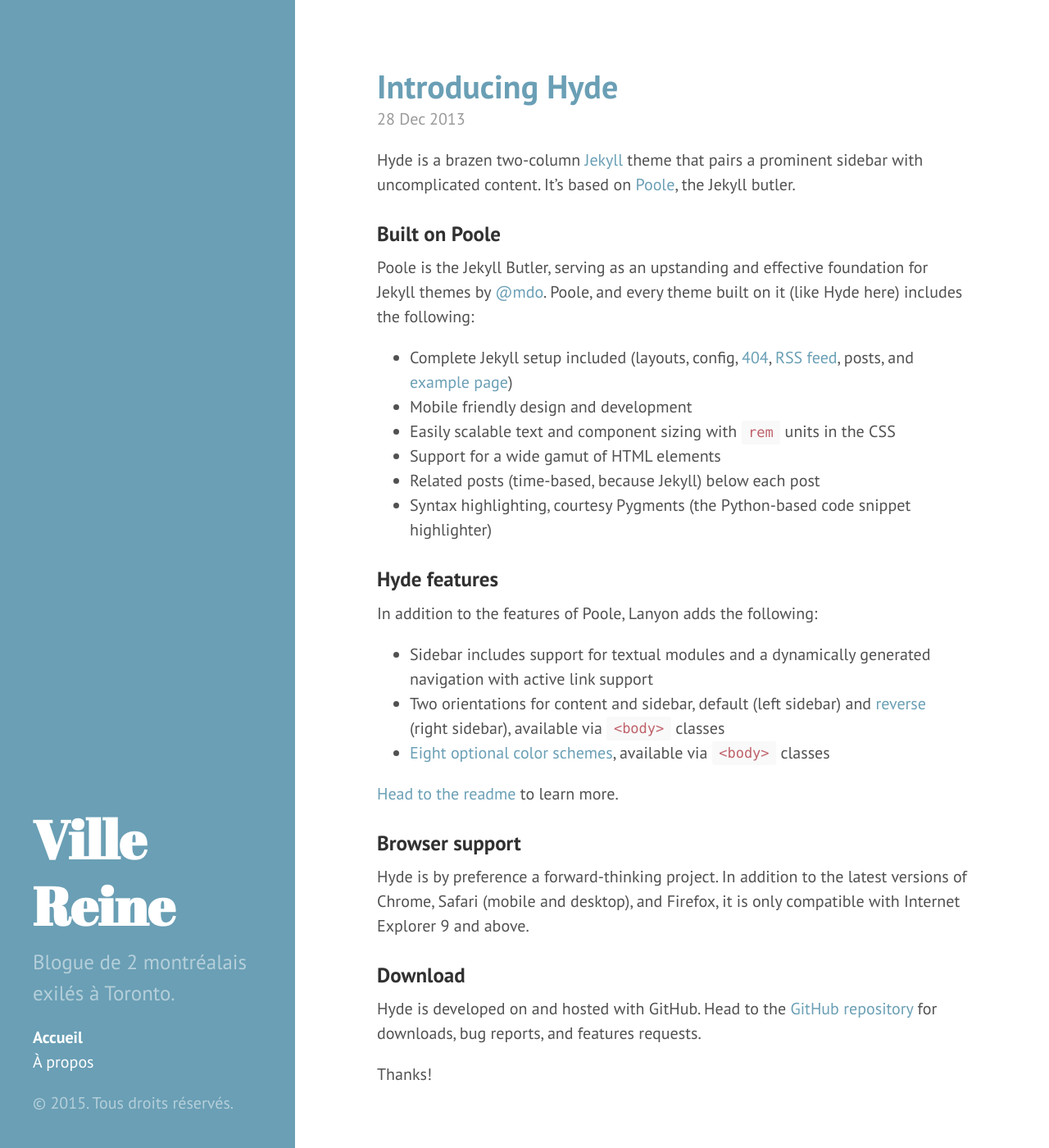
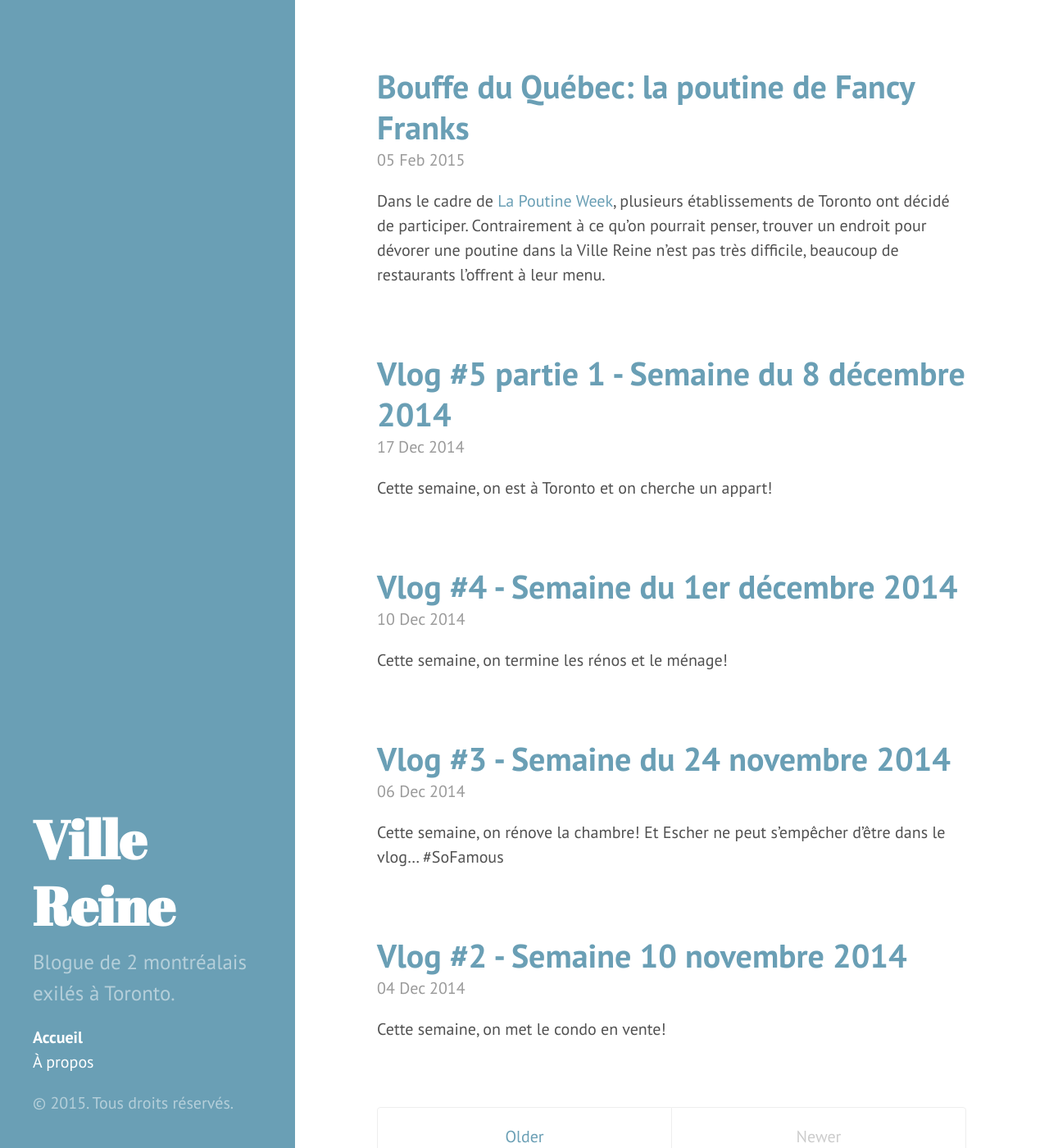
Before and after one commit to mmebonheur/villereine.github.io, a Jekyll site: the page built from index.html, in a window 1280 px wide and 1400 px high. Shown: the whole window at 82% size. Built offline with Jekyll 4.4.1, drawn with Linux system fonts in a browser that asks for light colours; Markdown is read by kramdown in place of the engine named in the settings; the list of posts is cut into pages by our own code; some of the changed text lies outside the part shown.

Commit message:
Imported posts from Ghost

```diff
--- a/_posts/2012-02-06-whats-jekyll.md
+++ /dev/null
@@ -1,12 +0,0 @@
----
-layout: post
-title: What's Jekyll?
----
-
-[Jekyll](http://jekyllrb.com) is a static site generator, an open-source tool for creating simple yet powerful websites of all shapes and sizes. From [the project's readme](https://github.com/mojombo/jekyll/blob/master/README.markdown):
-
-  > Jekyll is a simple, blog aware, static site generator. It takes a template directory [...] and spits out a complete, static website suitable for serving with Apache or your favorite web server. This is also the engine behind GitHub Pages, which you can use to host your project’s page or blog right here from GitHub.
-
-It's an immensely useful tool and one we encourage you to use here with Hyde.
-
-Find out more by [visiting the project on GitHub](https://github.com/mojombo/jekyll).
--- a/_posts/2012-02-07-example-content.md
+++ /dev/null
@@ -1,55 +0,0 @@
----
-layout: post
-title: Example content
----
-
-This blog post shows a few different types of content that's supported and styled with Hyde. Basic typography, images, and code are all supported.
-
------
-
-Cum sociis natoque penatibus et magnis <a href="#">dis parturient montes</a>, nascetur ridiculus mus. Aenean eu leo quam. Pellentesque ornare sem lacinia quam venenatis vestibulum. Sed posuere consectetur est at lobortis. Cras mattis consectetur purus sit amet fermentum.
-
-> Curabitur blandit tempus porttitor. **Nullam quis risus eget urna mollis** ornare vel eu leo. Nullam id dolor id nibh ultricies vehicula ut id elit.
-
-Etiam porta *sem malesuada magna* mollis euismod. Cras mattis consectetur purus sit amet fermentum. Aenean lacinia bibendum nulla sed consectetur.
-
-## Heading
-
-Vivamus sagittis lacus vel augue laoreet rutrum faucibus dolor auctor. Duis mollis, est non commodo luctus, nisi erat porttitor ligula, eget lacinia odio sem nec elit. Morbi leo risus, porta ac consectetur ac, vestibulum at eros.
-
-### Sub-heading
-
-Cum sociis natoque penatibus et magnis dis parturient montes, nascetur ridiculus mus.
-
-{% highlight js %}
-// Example can be run directly in your JavaScript console
-
-// Create a function that takes two arguments and returns the sum of those arguments
-var adder = new Function("a", "b", "return a + b");
-
-// Call the function
-adder(2, 6);
-// > 8
-{% endhighlight %}
-
-Aenean lacinia bibendum nulla sed consectetur. Etiam porta sem malesuada magna mollis euismod. Fusce dapibus, tellus ac cursus commodo, tortor mauris condimentum nibh, ut fermentum massa.
-
-### Sub-heading
-
-Cum sociis natoque penatibus et magnis dis parturient montes, nascetur ridiculus mus. Aenean lacinia bibendum nulla sed consectetur. Etiam porta sem malesuada magna mollis euismod. Fusce dapibus, tellus ac cursus commodo, tortor mauris condimentum nibh, ut fermentum massa justo sit amet risus.
-
-* Praesent commodo cursus magna, vel scelerisque nisl consectetur et.
-* Donec id elit non mi porta gravida at eget metus.
-* Nulla vitae elit libero, a pharetra augue.
-
-Donec ullamcorper nulla non metus auctor fringilla. Nulla vitae elit libero, a pharetra augue.
-
-1. Vestibulum id ligula porta felis euismod semper.
-2. Cum sociis natoque penatibus et magnis dis parturient montes, nascetur ridiculus mus.
-3. Maecenas sed diam eget risus varius blandit sit amet non magna.
-
-Cras mattis consectetur purus sit amet fermentum. Sed posuere consectetur est at lobortis.
-
------
-
-Want to see something else added? <a href="https://github.com/mdo/hyde/issues/new">Open an issue.</a>
--- a/_posts/2013-12-28-introducing-hyde.md
+++ /dev/null
@@ -1,37 +0,0 @@
----
-layout: post
-title: Introducing Hyde
----
-
-Hyde is a brazen two-column [Jekyll](http://jekyllrb.com) theme that pairs a prominent sidebar with uncomplicated content. It's based on [Poole](http://getpoole.com), the Jekyll butler.
-
-### Built on Poole
-
-Poole is the Jekyll Butler, serving as an upstanding and effective foundation for Jekyll themes by [@mdo](https://twitter.com/mdo). Poole, and every theme built on it (like Hyde here) includes the following:
-
-* Complete Jekyll setup included (layouts, config, [404](/404), [RSS feed](/atom.xml), posts, and [example page](/about))
-* Mobile friendly design and development
-* Easily scalable text and component sizing with `rem` units in the CSS
-* Support for a wide gamut of HTML elements
-* Related posts (time-based, because Jekyll) below each post
-* Syntax highlighting, courtesy Pygments (the Python-based code snippet highlighter)
-
-### Hyde features
-
-In addition to the features of Poole, Lanyon adds the following:
-
-* Sidebar includes support for textual modules and a dynamically generated navigation with active link support
-* Two orientations for content and sidebar, default (left sidebar) and [reverse](https://github.com/poole/lanyon#reverse-layout) (right sidebar), available via `<body>` classes
-* [Eight optional color schemes](https://github.com/poole/hyde#themes), available via `<body>` classes
-
-[Head to the readme](https://github.com/poole/hyde#readme) to learn more.
-
-### Browser support
-
-Hyde is by preference a forward-thinking project. In addition to the latest versions of Chrome, Safari (mobile and desktop), and Firefox, it is only compatible with Internet Explorer 9 and above.
-
-### Download
-
-Hyde is developed on and hosted with GitHub. Head to the <a href="https://github.com/poole/hyde">GitHub repository</a> for downloads, bug reports, and features requests.
-
-Thanks!
--- /dev/null
+++ b/_posts/2014-12-04-semaine-du-10-novembre-2014.md
@@ -0,0 +1,8 @@
+---
+layout: post
+title: "Vlog #2 - Semaine 10 novembre 2014"
+---
+
+Cette semaine, on met le condo en vente!
+
+<iframe width="853" height="480" src="//www.youtube.com/embed/8i5DuJq2mzU" frameborder="0" allowfullscreen></iframe>
--- /dev/null
+++ b/_posts/2014-12-06-semaine-du-24-novembre-2014.md
@@ -0,0 +1,8 @@
+---
+layout: post
+title: "Vlog #3 - Semaine du 24 novembre 2014"
+---
+
+Cette semaine, on rénove la chambre! Et Escher ne peut s'empêcher d'être dans le vlog... #SoFamous
+
+<iframe width="853" height="480" src="//www.youtube.com/embed/zQQTwh9dO0A" frameborder="0" allowfullscreen></iframe>
--- /dev/null
+++ b/_posts/2014-12-10-semaine-du-1er-decembre-2014.md
@@ -0,0 +1,10 @@
+---
+layout: post
+title: "Vlog #4 - Semaine du 1er décembre 2014"
+---
+
+Cette semaine, on termine les rénos et le ménage!
+
+Excitant ;)
+
+<iframe width="853" height="480" src="//www.youtube.com/embed/BpHWINJkGyI" frameborder="0" allowfullscreen></iframe>
--- /dev/null
+++ b/_posts/2014-12-17-semaine-du-8-decembre-2014.md
@@ -0,0 +1,10 @@
+---
+layout: post
+title: "Vlog #5 partie 1 - Semaine du 8 décembre 2014"
+---
+
+Cette semaine, on est à Toronto et on cherche un appart!
+
+Partie 2: à venir
+
+<iframe width="853" height="480" src="//www.youtube.com/embed/P_zDR76yxog" frameborder="0" allowfullscreen></iframe>
--- /dev/null
+++ b/_posts/2015-02-05-bouffe-du-quebec-la-poutine-de-fancy-franks.md
@@ -0,0 +1,14 @@
+---
+layout: post
+title: "Bouffe du Québec: la poutine de Fancy Franks"
+---
+
+Dans le cadre de [La Poutine Week](http://lapoutineweek.com/toronto), plusieurs établissements de Toronto ont décidé de participer. Contrairement à ce qu'on pourrait penser, trouver un endroit pour dévorer une poutine dans la Ville Reine n'est pas très difficile, beaucoup de restaurants l'offrent à leur menu.
+
+Après une brève recherche, nous avons opté pour la poutine de chez [Fancy Franks](http://www.fancyfranks.com/) qui avait déjà reçu beaucoup de points dans le cadre de l'événement.
+
+Le menu offert est assez vaste et tout semble bon. Ils sont également reconnus pour leurs hot-dogs \"gourmet\" que nous essaieront volontiers une autre fois. Nous avons commandé la poutine en vedette pour la semaine, soit la Porker, ainsi qu'une poutine au _pulled pork_ (voir la photo de l'article). Ils vendent également des petits beignes faits maison (au sucre, à la canelle ou à une panoplie d'autres ingrédients) que nous n'avons pas manqué d'essayer pour le retour à la maison.
+
+Les portions sont généreuses et les saveurs sont au rendez-vous, nous avons été très satisfaits de notre expérience gustative.
+
+Vous pourrez [trouver Fancy Franks à deux endroits à Toronto](http://www.fancyfranks.com/contact), soit au coin de College et Major ou au coin de Bloor et Delaware. Ils sont également présents en ligne sur [Twitter](https://twitter.com/FancyFranks), [Facebook](http://www.facebook.com/FancyFranksGourmetHotDogs?ref=hl) et [Instagram](http://instagram.com/fancy_franks), si vous avez des questions, ils sont à l'écoute!
--- a/a-propos.md
+++ b/a-propos.md
@@ -3,28 +3,16 @@
 title: À propos
 ---
 
-<p class="message">
-  Hey there! This page is included as an example. Feel free to customize it for your own use upon downloading. Carry on!
-</p>
+Blogue de 2 montréalais exilés à Toronto
 
-In the novel, *The Strange Case of Dr. Jeykll and Mr. Hyde*, Mr. Poole is Dr. Jekyll's virtuous and loyal butler. Similarly, Poole is an upstanding and effective butler that helps you build Jekyll themes. It's made by [@mdo](https://twitter.com/mdo).
+**Pour nous retrouver un peu partout:**
 
-There are currently two themes built on Poole:
+Blogue: [www.villereine.ca](http://www.villereine.ca)<br>
+Facebook: [villereine](http://www.facebook.com/villereine)<br>
+Twitter: [@villereineca](http://www.twitter.com/villereineca)<br>
+Instagram: [@villereine](http://www.instagram.com/villereine)<br>
+YouTube: [villereine](http://www.youtube.com/user/villereine)
 
-* [Hyde](http://hyde.getpoole.com)
-* [Lanyon](http://lanyon.getpoole.com)
+Suivez-nous lors de nos péripéties dans la Ville reine du Canada!
 
-Learn more and contribute on [GitHub](https://github.com/poole).
-
-## Setup
-
-Some fun facts about the setup of this project include:
-
-* Built for [Jekyll](http://jekyllrb.com)
-* Developed on GitHub and hosted for free on [GitHub Pages](https://pages.github.com)
-* Coded with [Sublime Text 2](http://sublimetext.org), an amazing code editor
-* Designed and developed while listening to music like [Blood Bros Trilogy](https://soundcloud.com/maddecent/sets/blood-bros-series)
-
-Have questions or suggestions? Feel free to [open an issue on GitHub](https://github.com/poole/issues/new) or [ask me on Twitter](https://twitter.com/mdo).
-
-Thanks for reading!
+\- Julie & Michel
```
Also changed, not shown: _drafts/2014-12-14-se-rendre-a-toronto-en-avion.md (added, +40 -0 lines), _drafts/2014-12-18-trouver-un-appartement-a-toronto.md (added, +4 -0 lines), _drafts/2015-02-08-bouffe-du-quebec-le-smoked-meat-de-corned-beef-house.md (added, +14 -0 lines), _posts/2014-11-03-bienvenue.md (added, +30 -0 lines), _posts/2014-11-17-se-rendre-a-toronto-en-train.md (added, +30 -0 lines), _posts/2014-12-02-semaine-du-3-novembre-2014.md (added, +8 -0 lines).
